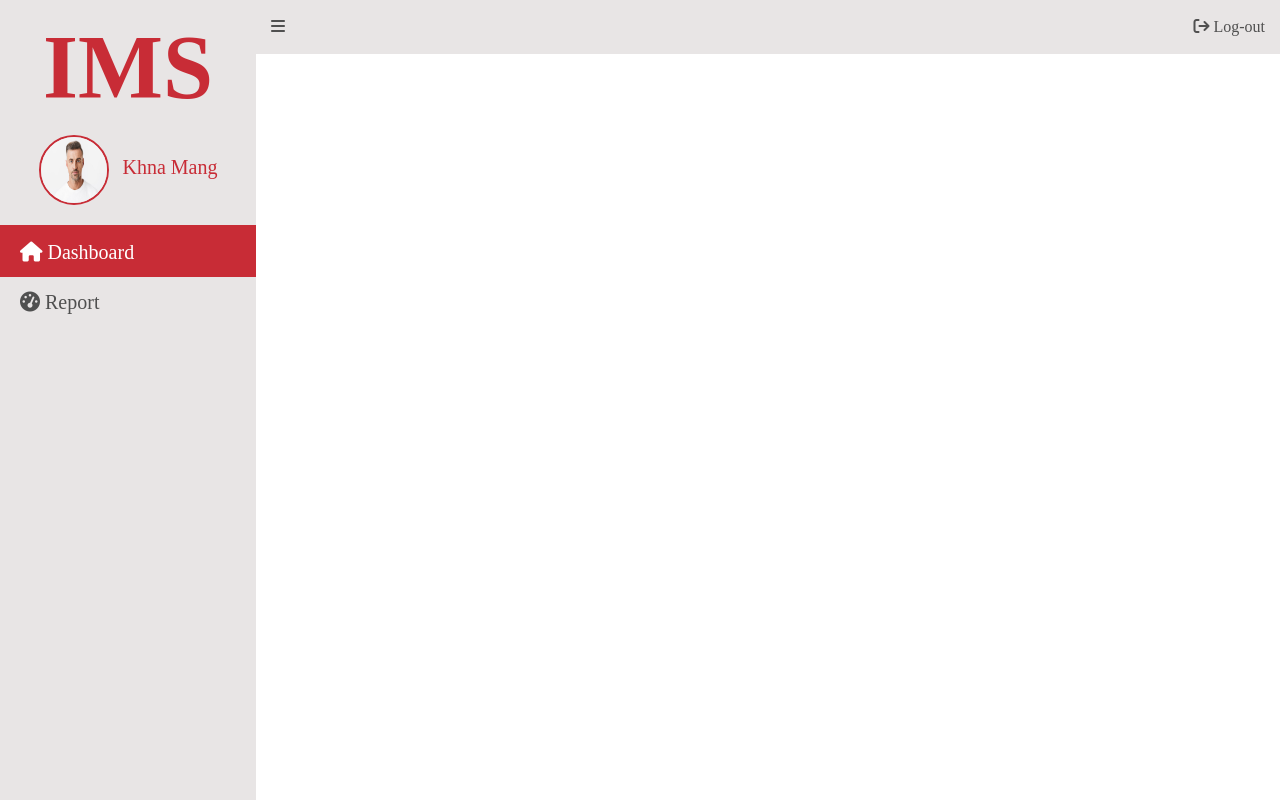
After one commit to sonasengkh/IMS, a PHP site: page /dashboard.html in a window 1280 px wide. The commit adds this page. Run offline with PHP 8.4, Linux system fonts and the light colour scheme; some libraries are stand-ins or nearby versions.

Commit message:
5-dashboardSidebar

```diff
--- a/css/login.css
+++ b/css/login.css
@@ -274,3 +274,91 @@ div.MenuFooterContain a:hover{
     transition: 0.5s all;
     font-size: 20px;
 }
+
+/* Dashboard Style */
+div.dashboard_MainContent{
+    display: flex;
+    flex-direction: row;
+    min-height: 100vh;
+}
+div.dashboard_sideBar{
+    width: 20%;
+    background: rgba(209,204,204,.5);
+}
+h3.dashboard_logo{
+    text-align: center;
+    color: rgba(200,44,54);
+    font-size: 90px;
+}
+div.dashboard_user{
+    position: relative;
+    border-bottom: 2px solid #c82c36;
+    text-align: center;
+    padding-bottom: 20px;
+}
+div.dashboard_user img{
+    display: inline-block;
+    width: 70px;
+    height: 70px;
+    border-radius: 50%;
+    border: 2px solid rgba(200,44,54);
+    vertical-align: middle;
+
+}
+div.dashboard_user span{
+    position: relative;
+    display: inline-block;
+    top: 20%;
+    font-size: 20px;
+    color: #c82c36;
+    padding-left: 10px;
+}
+
+div.dashboard_SideBarMenu ul{
+    list-style-type: none;
+    margin: 0;
+    padding: 0;
+}
+div.dashboard_SideBarMenu li{
+    padding: 10px 20px;
+}
+div.dashboard_SideBarMenu li.menuActive{
+    padding: 10px 20px;
+    background: #c82c36;
+    color: #FFF;
+}
+div.dashboard_SideBarMenu li.menuActive >a{
+    background: #c82c36;
+    color: #FFF;
+}
+div.dashboard_SideBarMenu li:hover{
+    padding: 10px 20px;
+    background: #c82c36;
+    color: #FFF;
+}
+div.dashboard_SideBarMenu li:hover >a{
+    background: #c82c36;
+    color: #FFF;
+}
+div.dashboard_SideBarMenu a{
+    text-decoration: none;
+    color: rgba(63, 63, 63, 0.9);
+    font-size: 20px;
+
+}
+
+div.dashbaord_content_container{
+    width: 80%;
+}
+div.dashbaord_top_nav{
+    background: rgba(209,204,204,.5);
+    padding: 15px;
+}
+div.dashbaord_top_nav a{
+    text-decoration: none;
+    color: rgba(63, 63, 63, 0.9);
+    font-size: 16px;
+}
+div.dashbaord_top_nav a#logoutIcon{
+    float: right;
+}
--- /dev/null
+++ b/dashboard.html
@@ -0,0 +1,72 @@
+<!DOCTYPE html>
+<html lang="en">
+<head>
+    <meta charset="UTF-8">
+    <meta name="viewport" content="width=device-width, initial-scale=1.0">
+    <title>Dashboard - Inventory Management System</title>
+    <link rel="stylesheet" href="css/login.css">
+    <script src="https://kit.fontawesome.com/c6386a6287.js" crossorigin="anonymous"></script>
+</head>
+<body>
+    <div class="dashboard_MainContent">
+        <div class="dashboard_sideBar" id="dashboard_sideBar">
+            <h3 id="dashboard_logo" class="dashboard_logo">IMS</h3>
+            <div class="dashboard_user">
+                <img id="dashboard_user" src="images/user.jpg" alt=""/>
+                <span id="dashboard_username">Khna Mang</span>
+            </div>
+            <div class="dashboard_SideBarMenu">
+                <ul>
+                    <li class="menuActive"><a href=""><i class="fa-solid fa-house"></i><span class="menuIcon">&nbsp;Dashboard</span></a></li>
+                    <li><a href=""><i class="fa-solid fa-gauge-high"></i><span class="menuIcon">&nbsp;Report</span></a></li>
+                </ul>
+            </div>
+        </div>
+        <div class="dashbaord_content_container" id="dashbaord_content_container">
+            <div class="dashbaord_top_nav">
+                <a id= "toggleBtn" href=""><i class="fa-solid fa-bars"></i></a>
+                <a id="logoutIcon" href=""><i class="fa-solid fa-arrow-right-from-bracket"></i> Log-out</a>
+            </div>
+            <div class="dashboard_content"></div>
+        </div>
+    </div>
+<script>
+    var sidebarOpen = true;
+    toggleBtn. addEventListener("click", (event) => {
+        if (sidebarOpen){
+            event.preventDefault();
+            dashboard_sideBar.style.transition='0.5s all';
+            dashboard_sideBar.style.width = "5%";
+            dashboard_logo.style.fontSize="30px";
+            dashbaord_content_container.style.width = "95%";
+            dashboard_user.style.width="50px";
+            dashboard_user.style.height="50px";
+            dashboard_username.style.display ="none";
+            menuIcon = document.getElementsByClassName("menuIcon");
+            for (let index = 0; index < menuIcon.length; index++) {
+                menuIcon[index].style.display="none";
+            }
+            console.log(menuIcon);
+            document.getElementsByClassName("dashboard_SideBarMenu")[0].style.textAlign = "center";
+            sidebarOpen =false;
+        }else{
+            event.preventDefault();
+            dashboard_sideBar.style.transition='0.5s all';
+            dashboard_sideBar.style.width = "20%";
+            dashboard_logo.style.fontSize="90px";
+            dashbaord_content_container.style.width = "80%";
+            dashboard_user.style.width="70px";
+            dashboard_user.style.height="70px";
+            dashboard_username.style.display ="inline-block";
+            menuIcon = document.getElementsByClassName("menuIcon");
+            for (let index = 0; index < menuIcon.length; index++) {
+                menuIcon[index].style.display="inline-block";
+            }
+            console.log(menuIcon);
+            document.getElementsByClassName("dashboard_SideBarMenu")[0].style.textAlign = "left";
+            sidebarOpen =true;
+        }
+    });
+</script>
+</body>
+</html>
```
Also changed, not shown: images/user.jpg (added).
